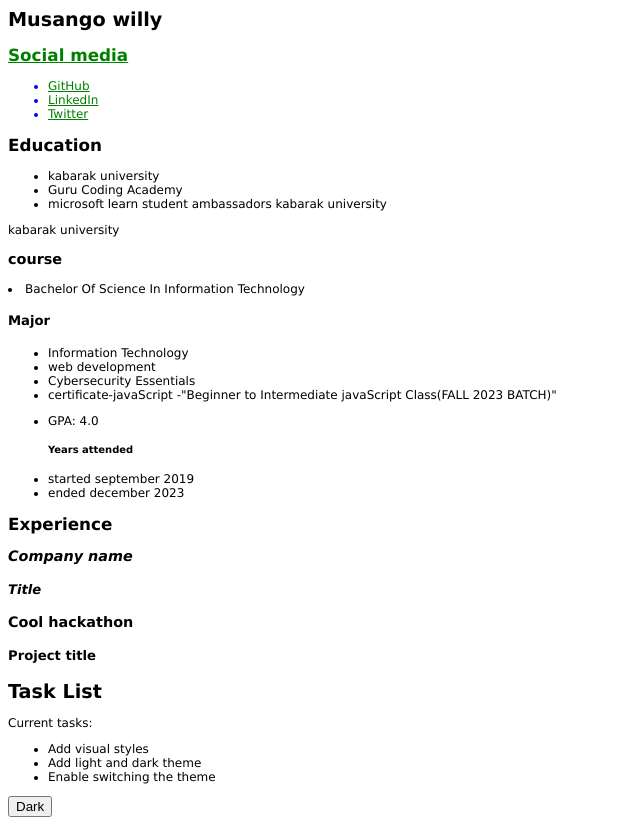
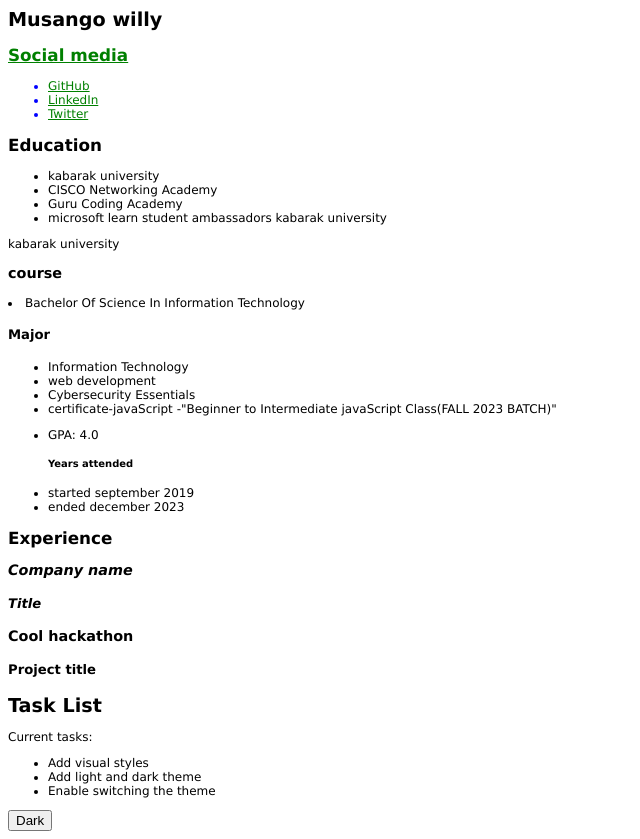
Before and after one commit to musango-willy/resume, a plain HTML site: page index.html in a window 1280 px wide. Shown: the whole page, without its empty margins (0-640 px from the left). Drawn offline with Linux system fonts and the light colour scheme; a script that the page names is missing.

Commit message:
institution information

```diff
--- a/index.html
+++ b/index.html
@@ -23,6 +23,7 @@
         <div class="education">
             <ul>
                 <li>kabarak university</li>
+                <li>CISCO Networking    Academy</li>
                 <li>Guru Coding Academy</li>
                 <li>microsoft learn student ambassadors kabarak university</li>
             </ul>
```
